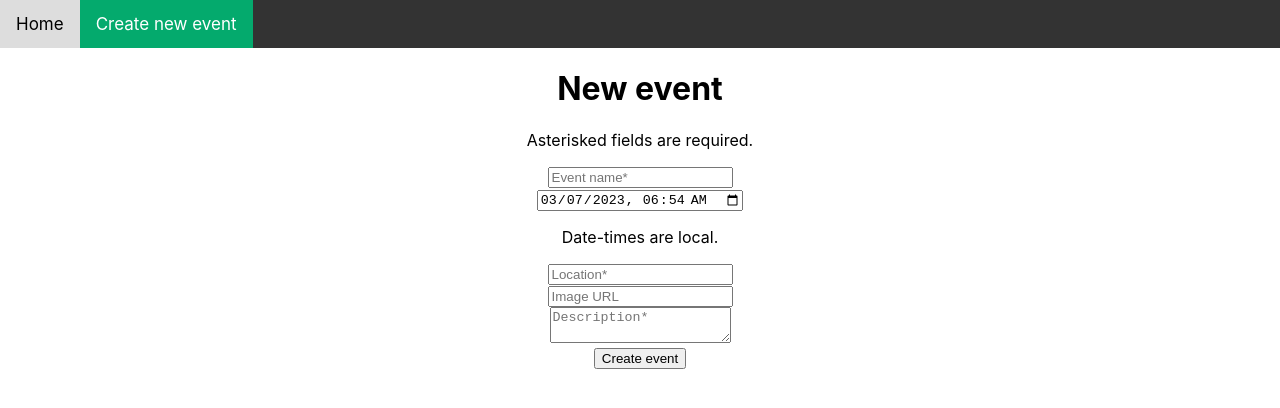
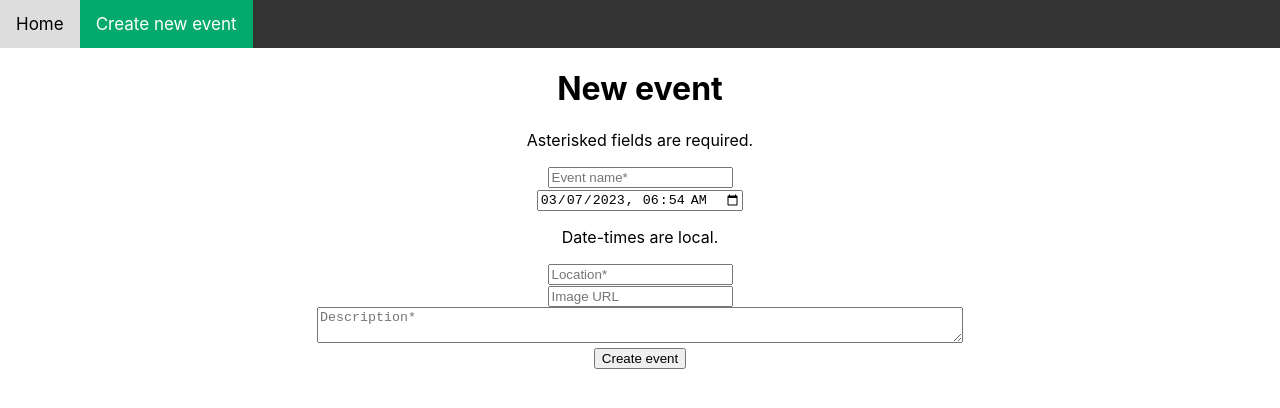
Before and after one commit to MarkGN/dance-pair, a React (Create React App) app: page /new in a window 1280 px wide. Shown: the top 408 px of the page. Built offline with nearby package versions, Linux system fonts and the light colour scheme; the HTML template or start-up script is replaced by a standard one.

Commit message:
widen newEvent description

```diff
--- a/src/App.js
+++ b/src/App.js
@@ -1,6 +1,6 @@
 import './styles.css';
-import { lazy, Suspense } from 'react'; // and Suspense
-import React from 'react';
+import React, { lazy, Suspense } from 'react';
+// import React from 'react';
 
 import { Route, BrowserRouter as Router, Routes } from "react-router-dom";
 import Header from "./Header";
@@ -15,7 +15,7 @@ export default function App() {
   return (
     <div>
       <Router>
-      <Header />
+        <Header />
         <Routes>
           <Route path="/new" element={<Suspense fallback={<LoadScreen/>}><NewEvent /></Suspense>}/>
           <Route path="/event/:id" element={<Suspense fallback={<LoadScreen/>}><Event /></Suspense>}/>
--- a/src/NewEvent.jsx
+++ b/src/NewEvent.jsx
@@ -85,7 +85,7 @@ export default function NewEvent() {
             <p>Date-times are local.</p>
             <FormItem maxlength={40} placeholder="Location*" name="location" />
             <ImageFormItem name="image" />
-            <FormItem maxlength={500} placeholder="Description*" name="description" as="textarea" />
+            <FormItem className="description" maxlength={500} placeholder="Description*" name="description" as="textarea" resize="vertical" />
             {isSubmitting ?
             <p>Event submitted: please wait.</p> :
             <button className="btn btn-primary" type="submit">Create event</button>}
--- a/src/styles.css
+++ b/src/styles.css
@@ -14,6 +14,10 @@ body {
 code {
   font-family: source-code-pro, Menlo, Monaco, Consolas, 'Courier New',
     monospace;
+}
+
+.description {
+  width: 50%;
 }
 
 img {
```
